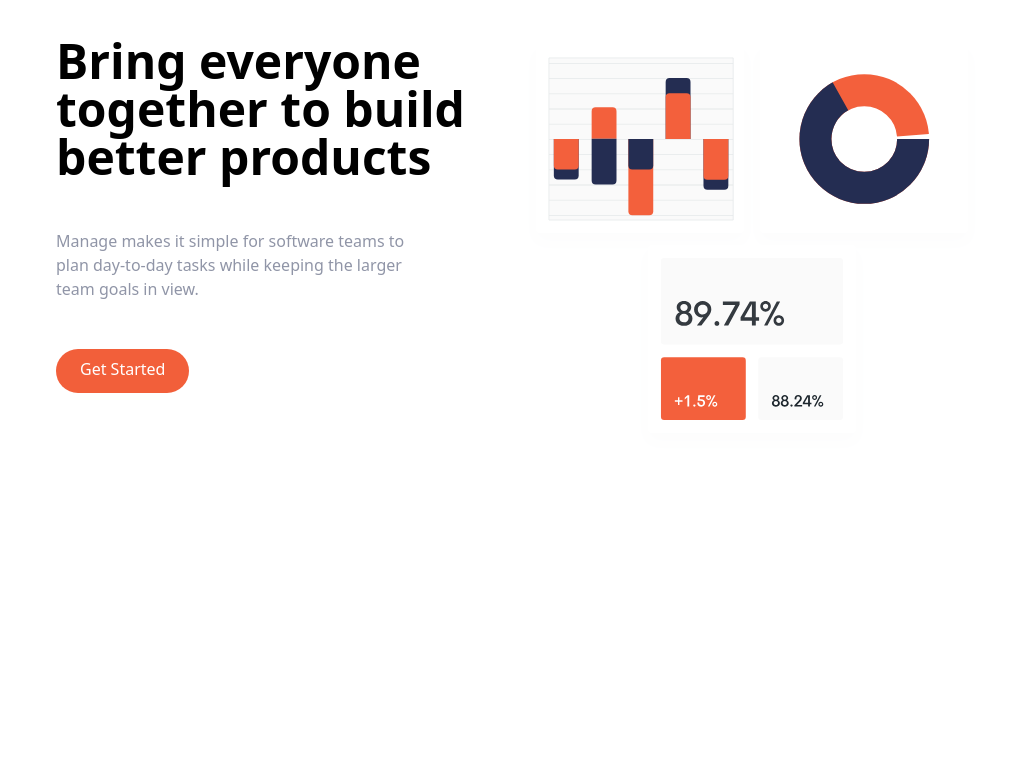
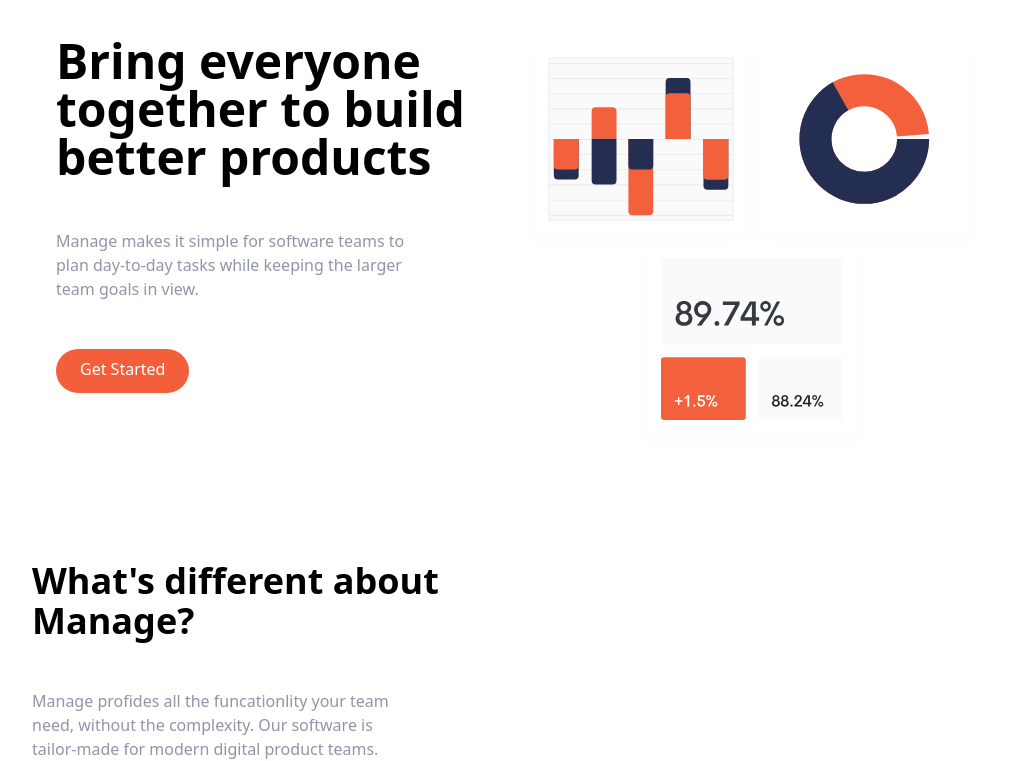
Before and after one commit to jjakk/Tailwind-CSS-Tutorial, a website: page index.html in a window 1280 px wide. Shown: the part 95-856 px from the top of the page, without its empty margins (120-1135 px from the left). Before the commit the page ends 800 px from the top, so only its background shows below. Drawn offline with Linux system fonts and the light colour scheme.

Commit message:
more elements

```diff
--- a/index.html
+++ b/index.html
@@ -66,7 +66,28 @@
 
 	<!-- Features Section -->
 	<section id="features">
+		<!-- Flex container -->
+		<div class="container flex flex-col px-4 mx-auto mt-10 space-y-12 md:space-y-0 md:flex-row">
+			<!-- What's Different -->
+			<div class="flex flex-col space-y-12 md:width-1/2">
+				<h2 class="max-w-md text-4xl font-bold text-center md:text-left">
+					What's different about Manage?
+				</h2>
+				<p class="max-w-sm text-center text-darkGrayishBlue md:text-left">
+					Manage profides all the funcationlity your team need,
+					without the
+					complexity. Our software is tailor-made for modern digital
+					product
+					teams.
+				</p>
 
+			</div>
+
+			<!-- Number List -->
+			<div>
+
+			</div>
+		</div>
 	</section>
 </body>
 </html>
--- a/timestamp.txt
+++ b/timestamp.txt
@@ -1 +1 @@
-34:19
+37:12
```
